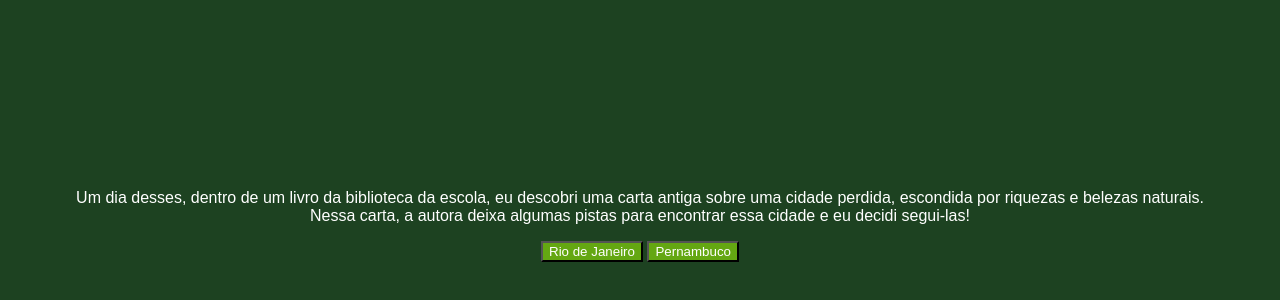
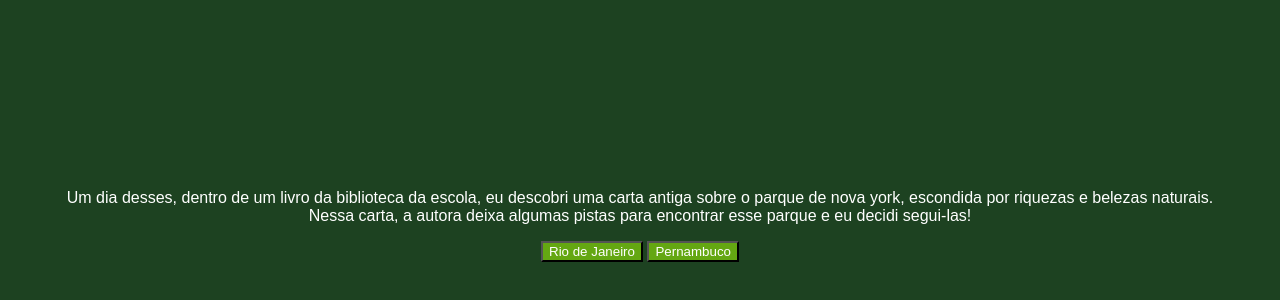
Before and after one commit to pitoco2104/CRIANDO-SUA-AVENTURA-1C, a plain HTML site: page index.html in a window 1280 px wide. Shown: the part 142-442 px from the top of the page. Drawn offline with Linux system fonts and the light colour scheme; a script that the page names is missing; a web font is replaced by a local one.

Commit message:
Update index.html

```diff
--- a/index.html
+++ b/index.html
@@ -13,7 +13,7 @@
     <main>
         <div class="passo ativo" id="passo-0">
             <img src="img/cenario-passo0.png" alt="">
-            <p>Um dia desses, dentro de um livro da biblioteca da escola, eu descobri uma carta antiga sobre uma cidade perdida, escondida por riquezas e belezas naturais. Nessa carta, a autora deixa algumas pistas para encontrar essa cidade e eu decidi segui-las!</p>
+            <p>Um dia desses, dentro de um livro da biblioteca da escola, eu descobri uma carta antiga sobre o parque de nova york, escondida por riquezas e belezas naturais. Nessa carta, a autora deixa algumas pistas para encontrar esse parque e eu decidi segui-las!</p>
             <button class="btn-proximo" data-proximo="1">Rio de Janeiro</button>
             <button class="btn-proximo" data-proximo="2">Pernambuco</button>
         </div>
```
